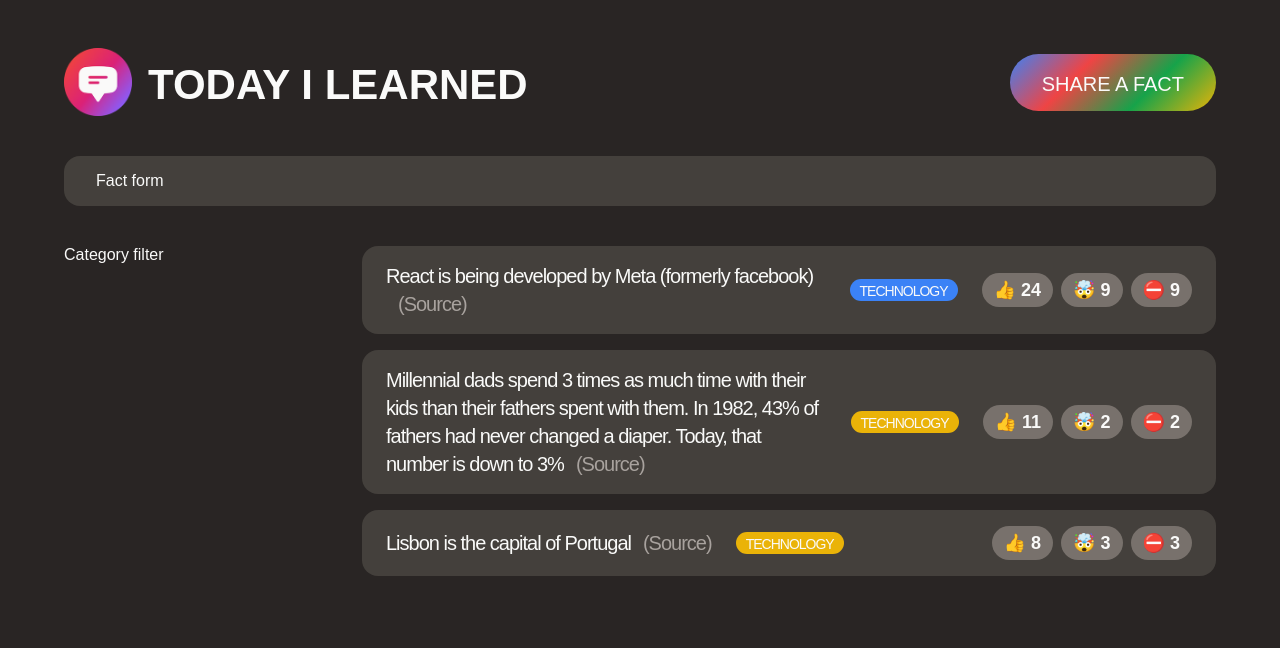
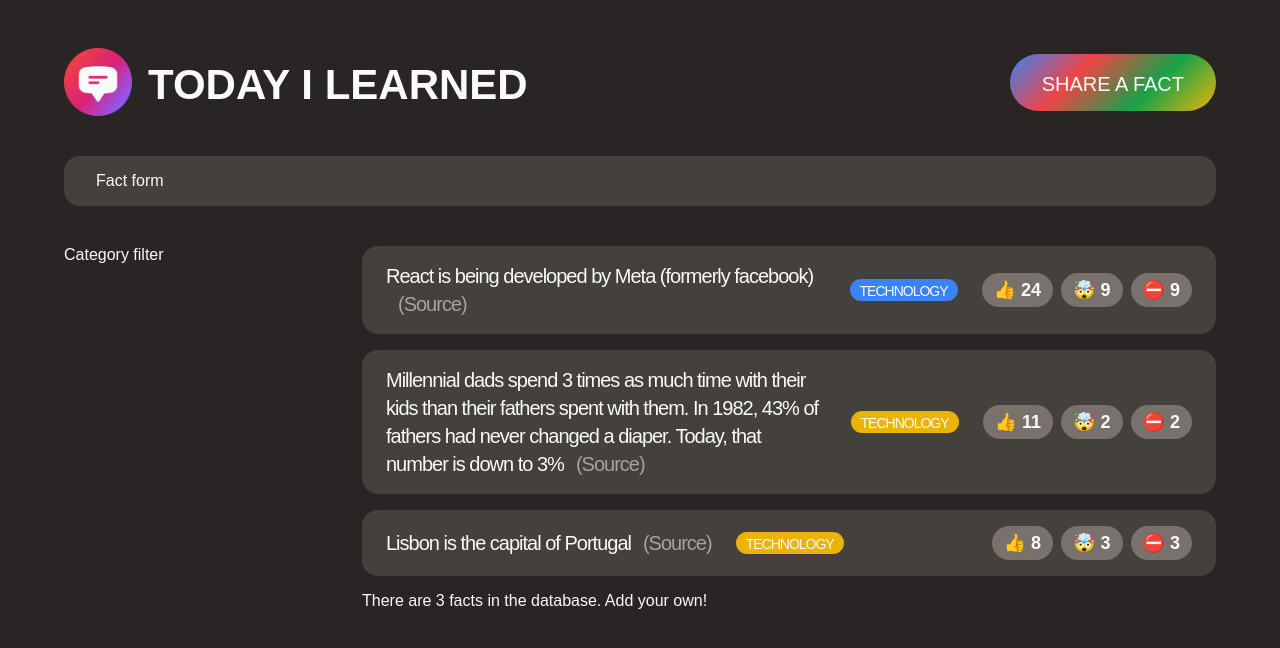
Before and after one commit to olaknowct/todayilearned, a React (Create React App) app: page / in a window 1280 px wide. Shown: the top 648 px of the page. Built offline with nearby package versions, Linux system fonts and the light colour scheme; a web font is replaced by a local one.

Commit message:
new component facts

```diff
--- a/src/App.js
+++ b/src/App.js
@@ -79,7 +79,17 @@
     <section>
       <ul className='facts-list'>
         {facts.map((fact) => (
-          <li key={fact.id} className='fact'>
+          <Fact key={fact.id} fact={fact} />
+        ))}
+      </ul>
+      <p>There are {facts.length} facts in the database. Add your own!</p>
+    </section>
+  );
+}
+
+function Fact({ fact }) {
+  return (
+    <li className='fact'>
       <p>
         {fact.text}
         <a className='source' href={fact.source} target='_blank' rel='noreferrer'>
@@ -95,9 +105,6 @@
         <button>⛔️ {fact.votesMindblowing}</button>
       </div>
     </li>
-        ))}
-      </ul>
-    </section>
   );
 }
 
```
Lines whose indentation alone changed are shown as unchanged.
